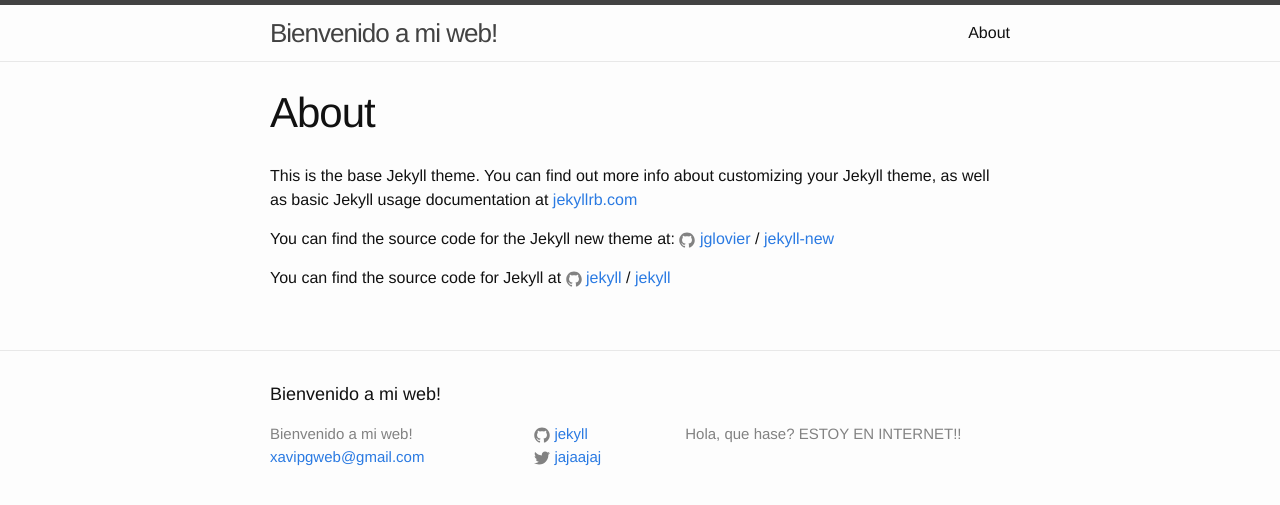
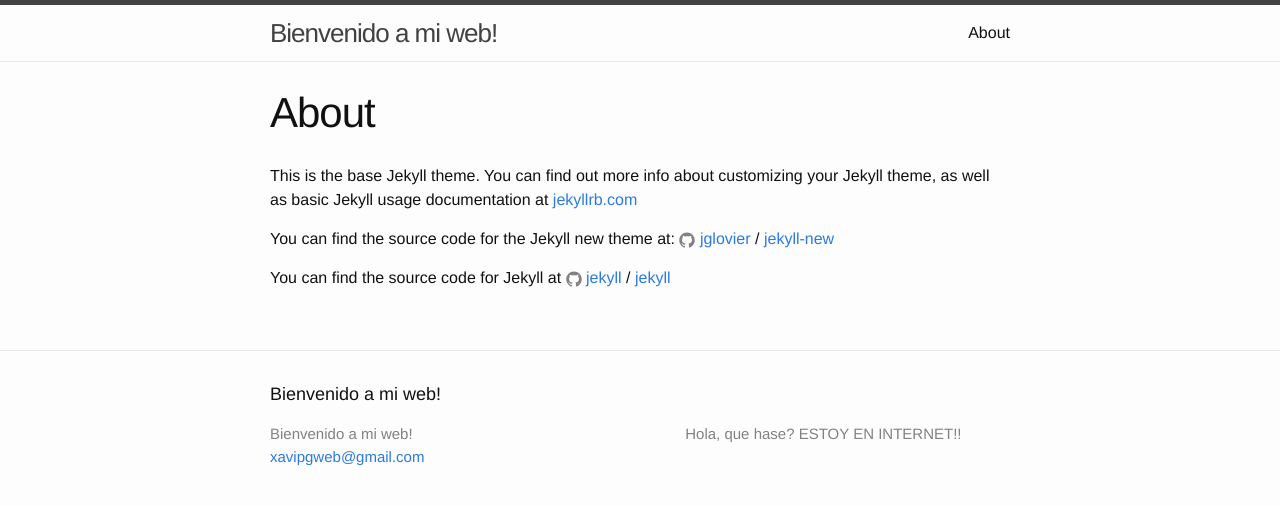
Before and after one commit to xavipgweb/xavipgweb.github.io, a Jekyll site: the page built from about.md, in a window 1280 px wide. Shown: the top 505 px of the page. Built offline with Jekyll 4.4.1, drawn with Linux system fonts in a browser that asks for light colours.

Commit message:
Update _config.yml

```diff
--- a/_config.yml
+++ b/_config.yml
@@ -12,8 +12,6 @@ description: > # this means to ignore newlines until "baseurl:"
   Hola, que hase? ESTOY EN INTERNET!!
 baseurl: "" # the subpath of your site, e.g. /blog
 url: "http://yourdomain.com" # the base hostname & protocol for your site
-twitter_username: jajaajaj
-github_username:  jekyll
 
 # Build settings
 markdown: kramdown
```
